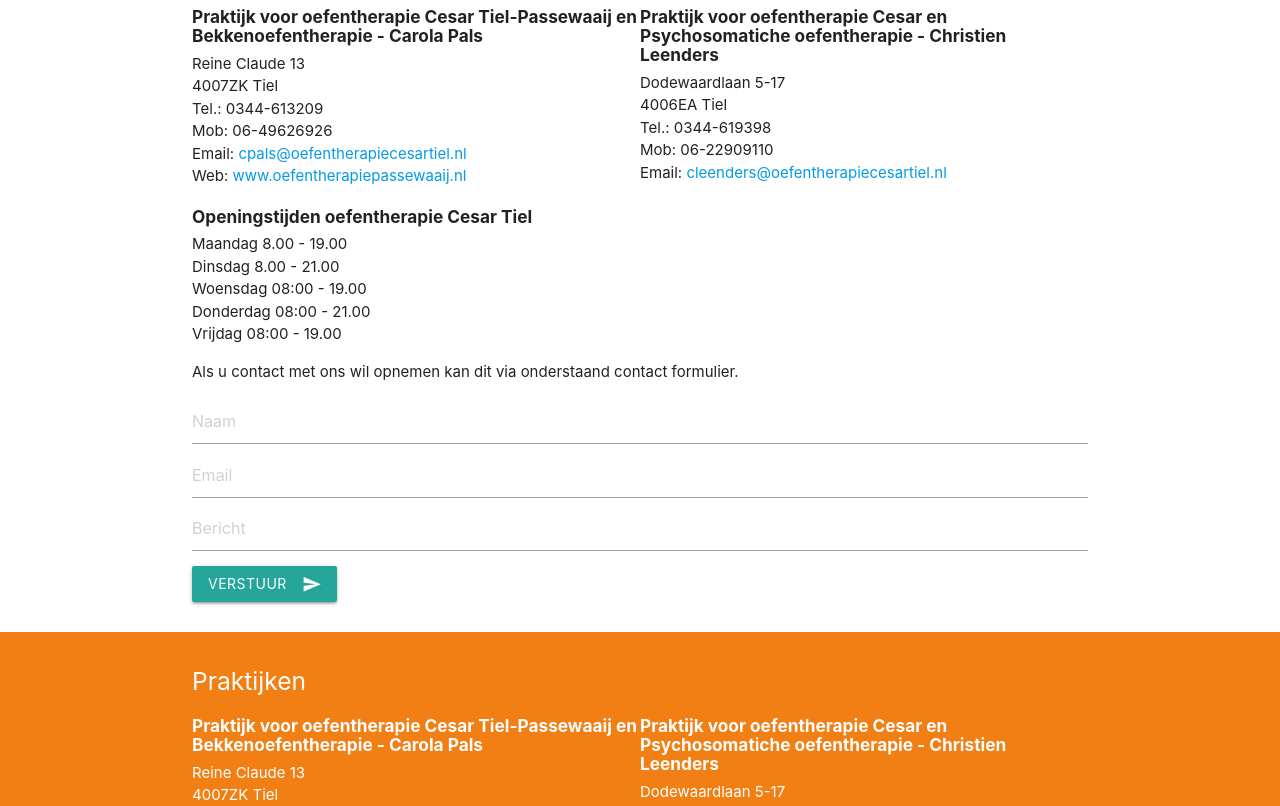
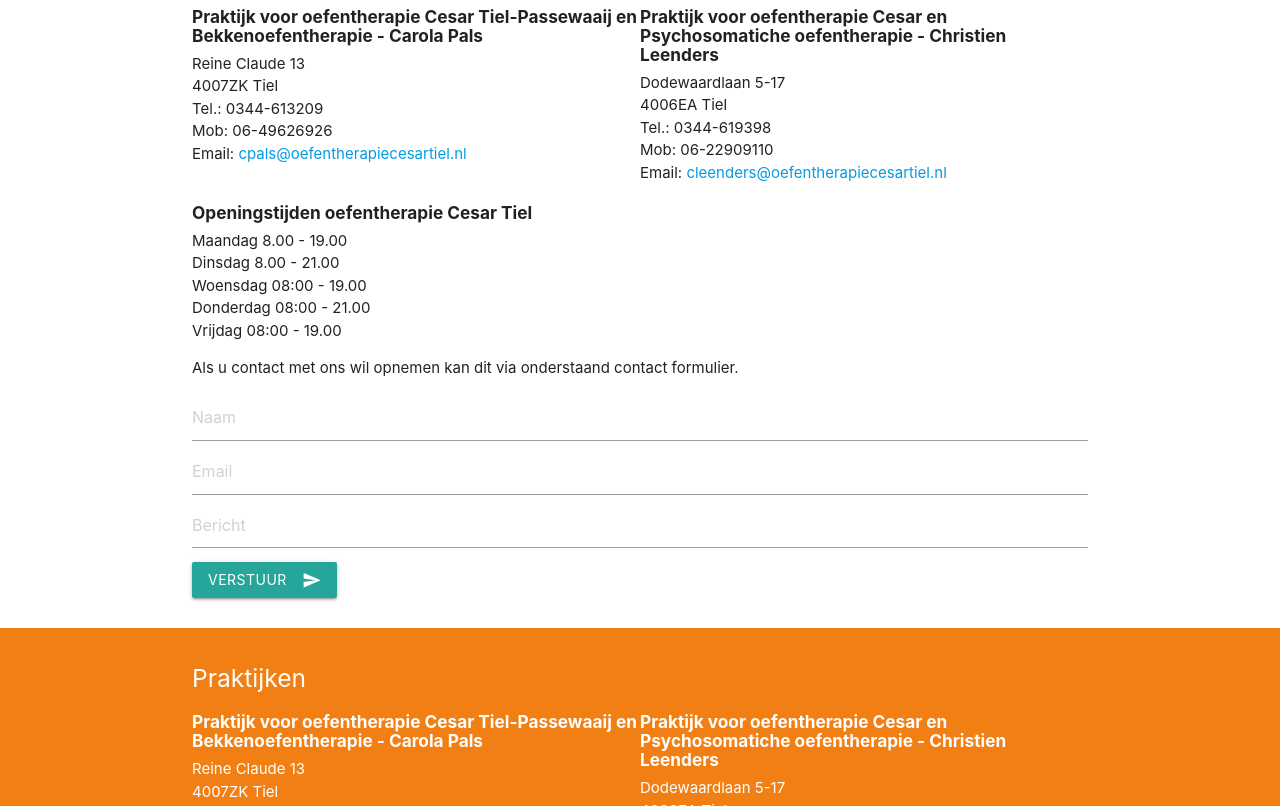
Before and after one commit to jlwbr/Cesar-Tiel, a Jekyll site: the page built from pages/contact.html, in a window 1280 px wide and 900 px high, scrolled down 379 px, cut to the strip 94-900 px from the top of the window. Built offline with Jekyll 4.4.1, drawn with Linux system fonts in a browser that asks for light colours; nearby versions of some CDN libraries; a script that is not in the unit is left out.

Commit message:
Remove Url for oefentherapiepassewaaij from contact

```diff
--- a/pages/contact.html
+++ b/pages/contact.html
@@ -18,8 +18,7 @@ weight: 6
     4007ZK Tiel <br />
     Tel.: 0344-613209 <br />
     Mob: 06-49626926 <br />
-    Email: <a href="mailto:cpals@oefentherapiecesartiel.nl">cpals@oefentherapiecesartiel.nl</a> <br />
-    Web: <a href="https://www.oefentherapiepassewaaij.nl/">www.oefentherapiepassewaaij.nl</a>
+    Email: <a href="mailto:cpals@oefentherapiecesartiel.nl">cpals@oefentherapiecesartiel.nl</a>
   </div>
   <div style="padding: 0;" class="col s12 m6">
     <h6> <b> Praktijk voor oefentherapie Cesar en Psychosomatiche oefentherapie - Christien Leenders </b> </h6>
@@ -42,7 +41,8 @@ Vrijdag 08:00 - 19.00
 <form name="Contact" netlify="netlify">
   <input type="text" placeholder="Naam" required="required" name="Naam" />
   <input type="text" placeholder="Email" required="required" name="Email" />
-  <textarea class="materialize-textarea" type="text" placeholder="Bericht" required="required" name="Bericht"></textarea>
+  <textarea class="materialize-textarea" type="text" placeholder="Bericht" required="required"
+    name="Bericht"></textarea>
   <button class="btn waves-effect waves-light" type="submit" name="action">
     Verstuur <i class="material-icons right">send</i>
   </button>
```
